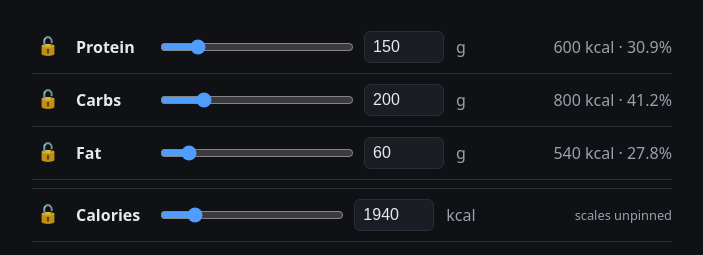
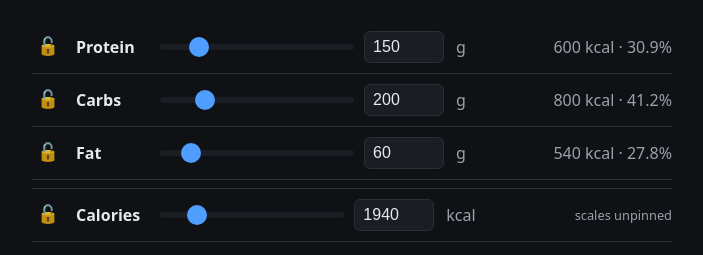
Before and after one commit to Lorac/macro-calorie-calculator, a website with bundled scripts: page index.html in a window 1280 px wide. Shown: the part 84-339 px from the top of the page, without its empty margins (288-991 px from the left). Built offline with nearby package versions, Linux system fonts and the light colour scheme.

Commit message:
style: custom range slider for visible, grabbable thumb

```diff
--- a/style.css
+++ b/style.css
@@ -71,7 +71,43 @@
   font-size: 1rem;
 }
 
-input[type="range"] { width: 100%; accent-color: var(--accent); }
+input[type="range"] {
+  width: 100%;
+  -webkit-appearance: none;
+  appearance: none;
+  background: transparent;
+  cursor: pointer;
+}
+input[type="range"]::-webkit-slider-runnable-track {
+  height: 6px;
+  border-radius: 3px;
+  background: var(--panel);
+}
+input[type="range"]::-moz-range-track {
+  height: 6px;
+  border-radius: 3px;
+  background: var(--panel);
+}
+input[type="range"]::-webkit-slider-thumb {
+  -webkit-appearance: none;
+  appearance: none;
+  width: 20px;
+  height: 20px;
+  margin-top: -7px; /* center 20px thumb on 6px track */
+  border-radius: 50%;
+  background: var(--accent);
+  border: none;
+}
+input[type="range"]::-moz-range-thumb {
+  width: 20px;
+  height: 20px;
+  border-radius: 50%;
+  background: var(--accent);
+  border: none;
+}
+input[type="range"]:disabled { cursor: not-allowed; }
+input[type="range"]:disabled::-webkit-slider-thumb { background: var(--muted); }
+input[type="range"]:disabled::-moz-range-thumb { background: var(--muted); }
 
 .totals {
   display: flex;
```
